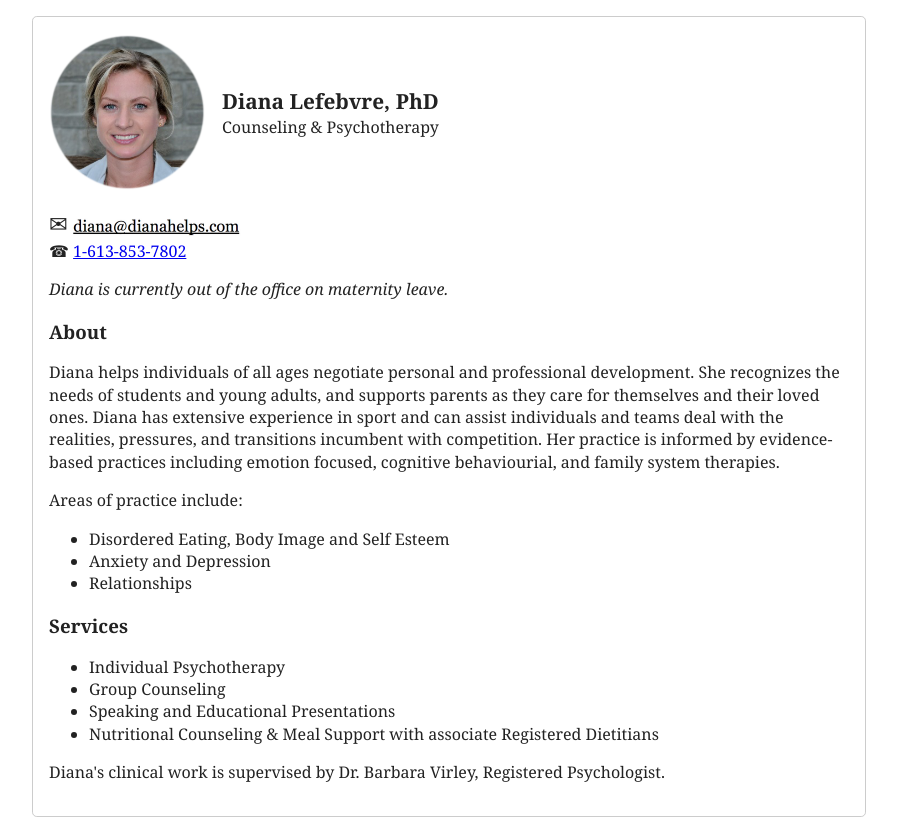
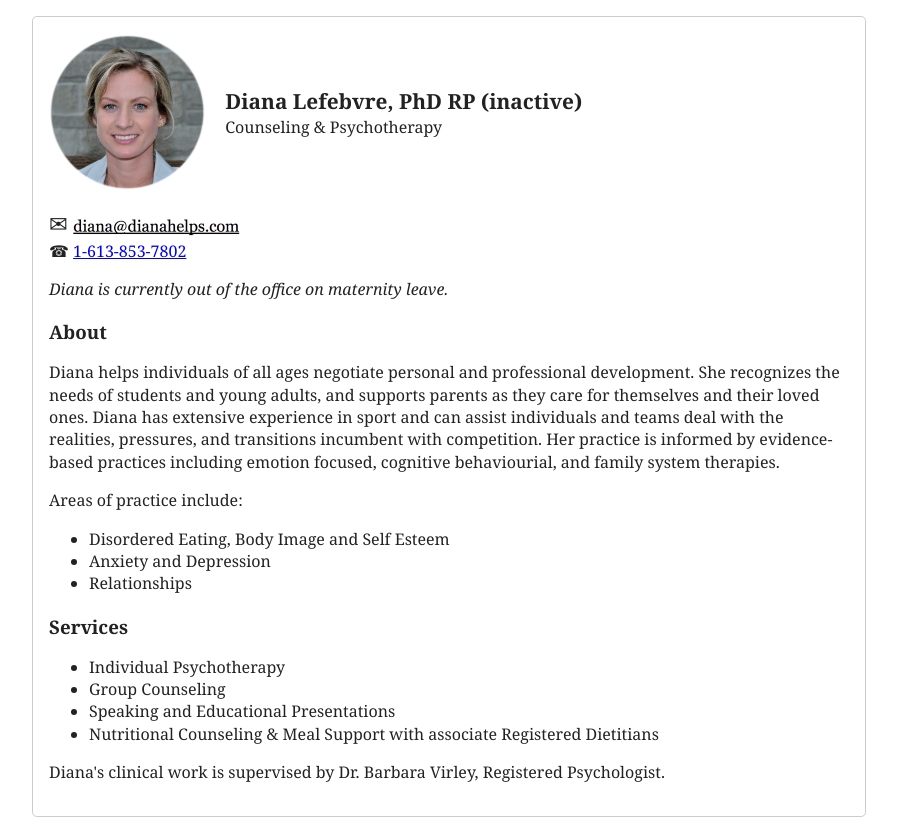
Before and after one commit to dianahelps/dianahelps.github.io, a plain HTML site: page index.html in a window 1280 px wide. Shown: the whole page, without its empty margins (191-1088 px from the left). Drawn offline with Linux system fonts and the light colour scheme.

Commit message:
Added inactive

```diff
--- a/index.html
+++ b/index.html
@@ -31,7 +31,7 @@
                             <img src="img/Diana.png" alt="Diana Norton" title="Diana Norton" />
                         </td>
                         <td class="details">
-                            <h1>Diana Lefebvre, PhD</h1>
+                            <h1>Diana Lefebvre, PhD RP (inactive)</h1>
 
                             <div>
                                 Counseling &amp; Psychotherapy
```
